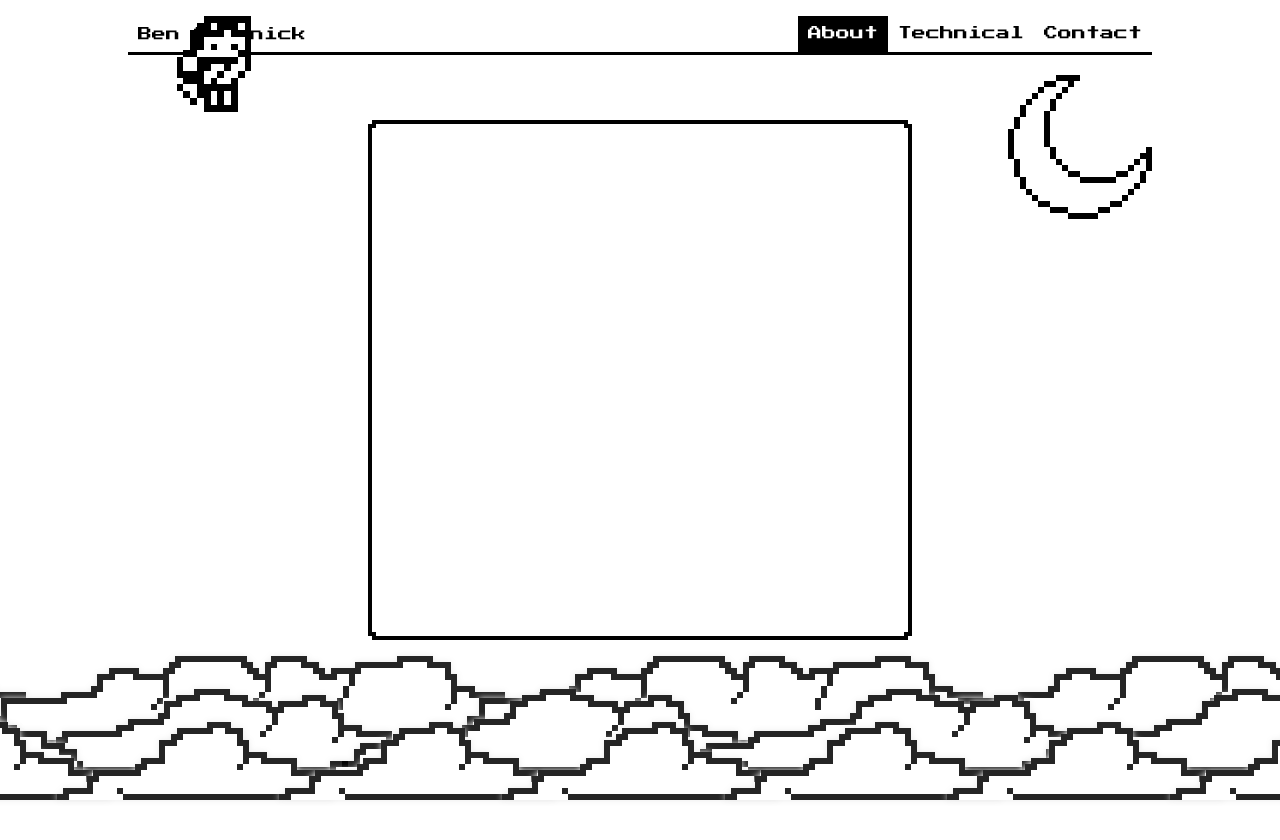
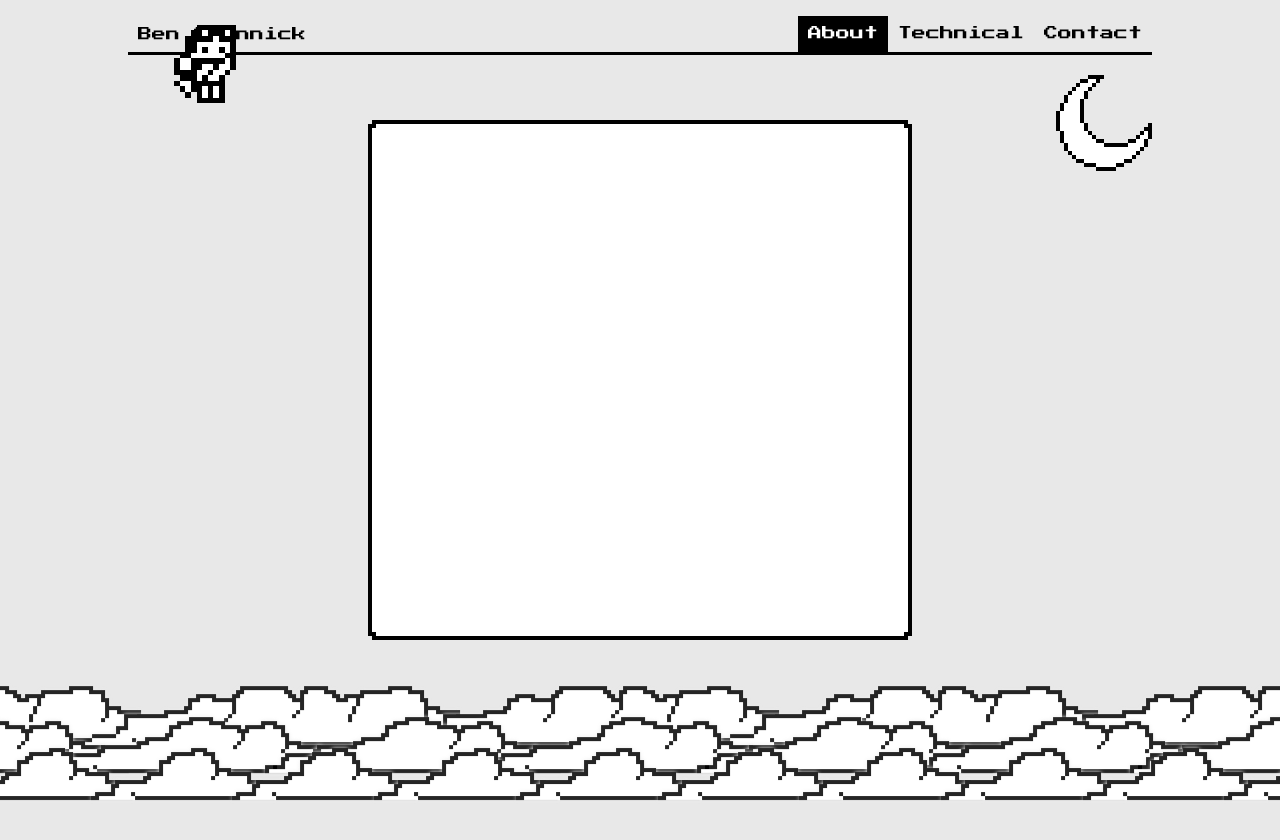
Before and after one commit to benshinnick/personal-website, a React (Create React App) app: page / in a window 1280 px wide. Shown: the top 840 px of the page. Built offline with nearby package versions, Linux system fonts and the light colour scheme; the HTML template or start-up script is replaced by a standard one.

Commit message:
Changed background color and changed sprite size

```diff
--- a/src/PersonalWebsite/Clouds/Clouds.css
+++ b/src/PersonalWebsite/Clouds/Clouds.css
@@ -1,6 +1,8 @@
 .cloud {
     filter: drop-shadow(0 0 3px rgb(235, 235, 235));
     position: fixed;
+    transform: scale(0.666);
+    transform-origin: bottom left;
 }
 
 .small {
@@ -33,24 +35,33 @@
     z-index: 1;
 }
 
-#large-1 { bottom: 54px; animation-duration: 160s; animation-delay: -0s; }
-#large-2 { bottom: 54px; animation-duration: 160s; animation-delay: -40s; }
-#large-3 { bottom: 54px; animation-duration: 160s; animation-delay: -80s; }
-#large-4 { bottom: 54px; animation-duration: 160s; animation-delay: -120s; }
+#large-1 { bottom: 54px; animation-duration: 180s; animation-delay: -0s; }
+#large-2 { bottom: 54px; animation-duration: 180s; animation-delay: -30s; }
+#large-3 { bottom: 54px; animation-duration: 180s; animation-delay: -60s; }
+#large-4 { bottom: 54px; animation-duration: 180s; animation-delay: -90s; }
+#large-5 { bottom: 54px; animation-duration: 180s; animation-delay: -120s; }
+#large-6 { bottom: 54px; animation-duration: 180s; animation-delay: -150s; }
 
-#medium-1 { bottom: 27px; animation-duration: 120s; animation-delay: -24s; }
-#medium-2 { bottom: 27px; animation-duration: 120s; animation-delay: -48s; }
-#medium-3 { bottom: 27px; animation-duration: 120s; animation-delay: -72s; }
-#medium-4 { bottom: 27px; animation-duration: 120s; animation-delay: -96s; }
-#medium-5 { bottom: 27px; animation-duration: 120s; animation-delay: -120s; }
+#medium-1 { bottom: 27px; animation-duration: 160s; animation-delay: -0s; }
+#medium-2 { bottom: 27px; animation-duration: 160s; animation-delay: -20s; }
+#medium-3 { bottom: 27px; animation-duration: 160s; animation-delay: -40s; }
+#medium-4 { bottom: 27px; animation-duration: 160s; animation-delay: -60s; }
+#medium-5 { bottom: 27px; animation-duration: 160s; animation-delay: -80s; }
+#medium-6 { bottom: 27px; animation-duration: 160s; animation-delay: -100s; }
+#medium-7 { bottom: 27px; animation-duration: 160s; animation-delay: -120s; }
+#medium-8 { bottom: 27px; animation-duration: 160s; animation-delay: -140s; }
 
-#small-1 { bottom: 0; animation-duration: 84s;  animation-delay: -0s; }
-#small-2 { bottom: 0; animation-duration: 84s; animation-delay: -12s; }
-#small-3 { bottom: 0; animation-duration: 84s; animation-delay: -24s; }
-#small-4 { bottom: 0; animation-duration: 84s; animation-delay: -36s; }
-#small-5 { bottom: 0; animation-duration: 84s; animation-delay: -48s; }
-#small-6 { bottom: 0; animation-duration: 84s; animation-delay: -60s; }
-#small-7 { bottom: 0; animation-duration: 84s; animation-delay: -72s; }
+#small-1 { bottom: 0; animation-duration: 110s;  animation-delay: -0s; }
+#small-2 { bottom: 0; animation-duration: 110s; animation-delay: -10s; }
+#small-3 { bottom: 0; animation-duration: 110s; animation-delay: -20s; }
+#small-4 { bottom: 0; animation-duration: 110s; animation-delay: -30s; }
+#small-5 { bottom: 0; animation-duration: 110s; animation-delay: -40s; }
+#small-6 { bottom: 0; animation-duration: 110s; animation-delay: -50s; }
+#small-7 { bottom: 0; animation-duration: 110s; animation-delay: -60s; }
+#small-8 { bottom: 0; animation-duration: 110s; animation-delay: -70s; }
+#small-9 { bottom: 0; animation-duration: 110s; animation-delay: -80s; }
+#small-10 { bottom: 0; animation-duration: 110s; animation-delay: -90s; }
+#small-11 { bottom: 0; animation-duration: 110s; animation-delay: -100s; }
 
 @keyframes move-small {
     from {left: -279px; }
--- a/src/PersonalWebsite/Clouds/Clouds.jsx
+++ b/src/PersonalWebsite/Clouds/Clouds.jsx
@@ -11,13 +11,17 @@ export default class Clouds extends React.Component {
                 <canvas className='sprite cloud large' id='large-2'></canvas>
                 <canvas className='sprite cloud large' id='large-3'></canvas>
                 <canvas className='sprite cloud large' id='large-4'></canvas>
+                <canvas className='sprite cloud large' id='large-5'></canvas>
+                <canvas className='sprite cloud large' id='large-6'></canvas>
 
                 <canvas className='sprite cloud medium' id='medium-1'></canvas>
                 <canvas className='sprite cloud medium' id='medium-2'></canvas>
                 <canvas className='sprite cloud medium' id='medium-3'></canvas>
                 <canvas className='sprite cloud medium' id='medium-4'></canvas>
                 <canvas className='sprite cloud medium' id='medium-5'></canvas>
-
+                <canvas className='sprite cloud medium' id='medium-6'></canvas>
+                <canvas className='sprite cloud medium' id='medium-7'></canvas>
+                <canvas className='sprite cloud medium' id='medium-8'></canvas>
 
                 <canvas className='sprite cloud small' id='small-1'></canvas>
                 <canvas className='sprite cloud small' id='small-2'></canvas>
@@ -26,6 +30,10 @@ export default class Clouds extends React.Component {
                 <canvas className='sprite cloud small' id='small-5'></canvas>
                 <canvas className='sprite cloud small' id='small-6'></canvas>
                 <canvas className='sprite cloud small' id='small-7'></canvas>
+                <canvas className='sprite cloud small' id='small-8'></canvas>
+                <canvas className='sprite cloud small' id='small-9'></canvas>
+                <canvas className='sprite cloud small' id='small-10'></canvas>
+                <canvas className='sprite cloud small' id='small-11'></canvas>
             </div>
         );
     }
--- a/src/PersonalWebsite/Moon/Moon.css
+++ b/src/PersonalWebsite/Moon/Moon.css
@@ -6,7 +6,7 @@
     height: 240px;
     position: fixed;
     transform-origin: top right;
-    transform: scale(0.60);
+    transform: scale(0.40);
     animation: 2s ease-out 0s 1 appear;
 }
 
--- a/src/PersonalWebsite/Navbar/Navbar.css
+++ b/src/PersonalWebsite/Navbar/Navbar.css
@@ -19,7 +19,7 @@
     border: 0;
     cursor: pointer;
     margin-bottom: 0;
-    border-bottom: 2px solid white;
+    border-bottom: 2px solid transparent;
 }
 
 /* .navbar-wrapper .links-wrapper button:hover {
--- a/src/PersonalWebsite/PersonalWebsite.css
+++ b/src/PersonalWebsite/PersonalWebsite.css
@@ -3,7 +3,9 @@
 } */
 
 .personal-website {
-    background-color: white;
+    /* background-color: white; */
+    background-color: #e8e8e8;
+    /* background-color: #d0d0d0; */
 }
 
 .section {
--- a/src/PersonalWebsite/RocketGuy/RocketGuy.css
+++ b/src/PersonalWebsite/RocketGuy/RocketGuy.css
@@ -1,5 +1,5 @@
 #rocket-guy {
-    transform: scale(0.85);
+    transform: scale(0.7);
     position: fixed;
     transform-origin: left;
     top: 0px;
```
